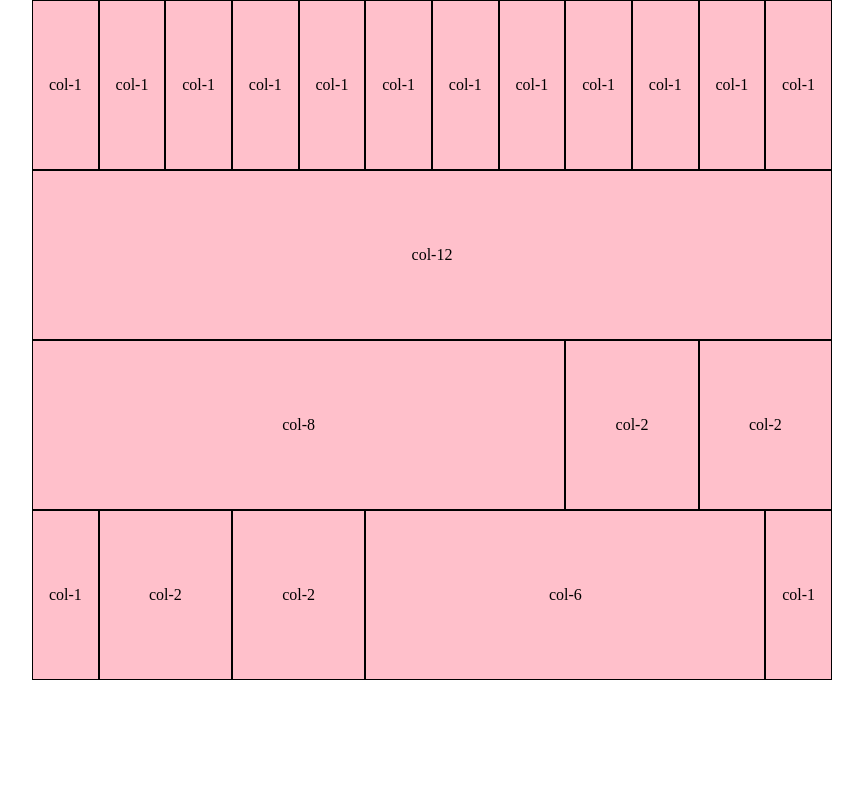
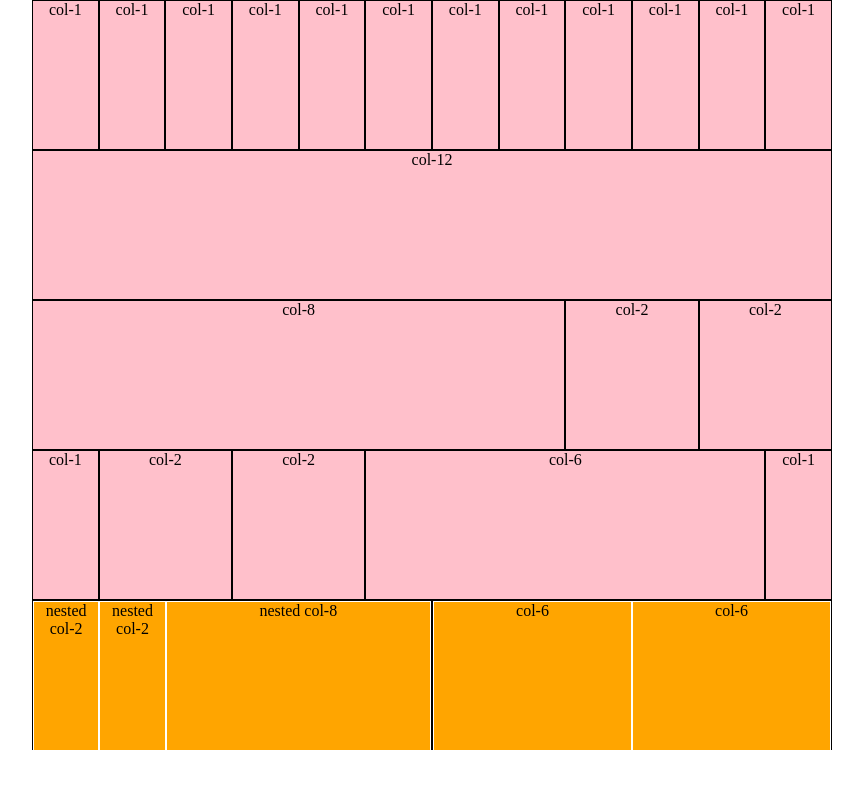
Before and after one commit to carminenicoletta91/html-css-12bool, a plain HTML site: page index.html in a window 1280 px wide. Shown: the whole page, without its empty margins (208-1071 px from the left). Drawn offline with Linux system fonts and the light colour scheme.

Commit message:
--creato ultimo blocco nested--

```diff
--- a/index.html
+++ b/index.html
@@ -88,5 +88,35 @@
     </div>
   </div>
 
+  <!-- quinto blocco nested con due colonne col-6 z-indez=0
+  e 5 colonne con larghezza col-2----col----2 e col----8
+  nel primo blocco e con 2 colonne con larghezza
+  col-6----col-6 -->
+  <div class="container">
+    <div class="col-6  ">
+      <div class="col-2 mod">
+        <p>nested col-2</p>
+      </div>
+      <div class="col-2 mod">
+        <p>nested col-2</p>
+      </div>
+      <div class="col-8 mod">
+        <p>nested col-8</p>
+      </div>
+    </div>
+    <div class="col-6">
+
+      <div class="col-6 mod">
+        <p>col-6</p>
+
+      </div>
+      <div class="col-6 mod">
+        <p>col-6</p>
+
+      </div>
+    </div>
+
+  </div>
+
   </body>
 </html>
--- a/master.css
+++ b/master.css
@@ -1,11 +1,15 @@
 [class*="col-"]{
   float:left;
-
+  height:150px;
   background-color:pink;
   border:solid 1px black;
+
 }
 p{
   text-align: center;
-  padding-top:75px;
-  padding-bottom:75px;
+
 }
+.mod{
+  background-color:orange;
+  border:solid 1px white;
+}
```
